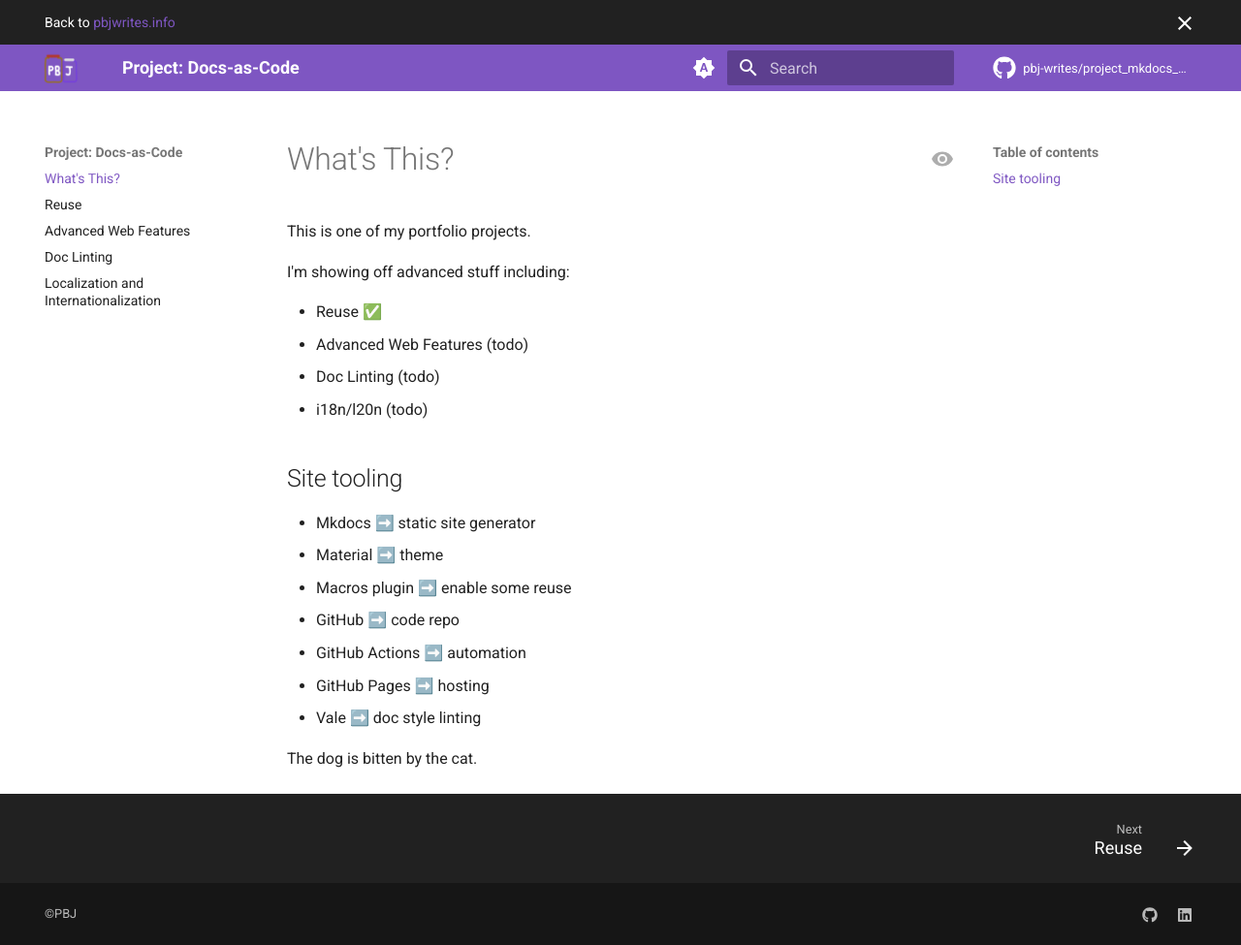
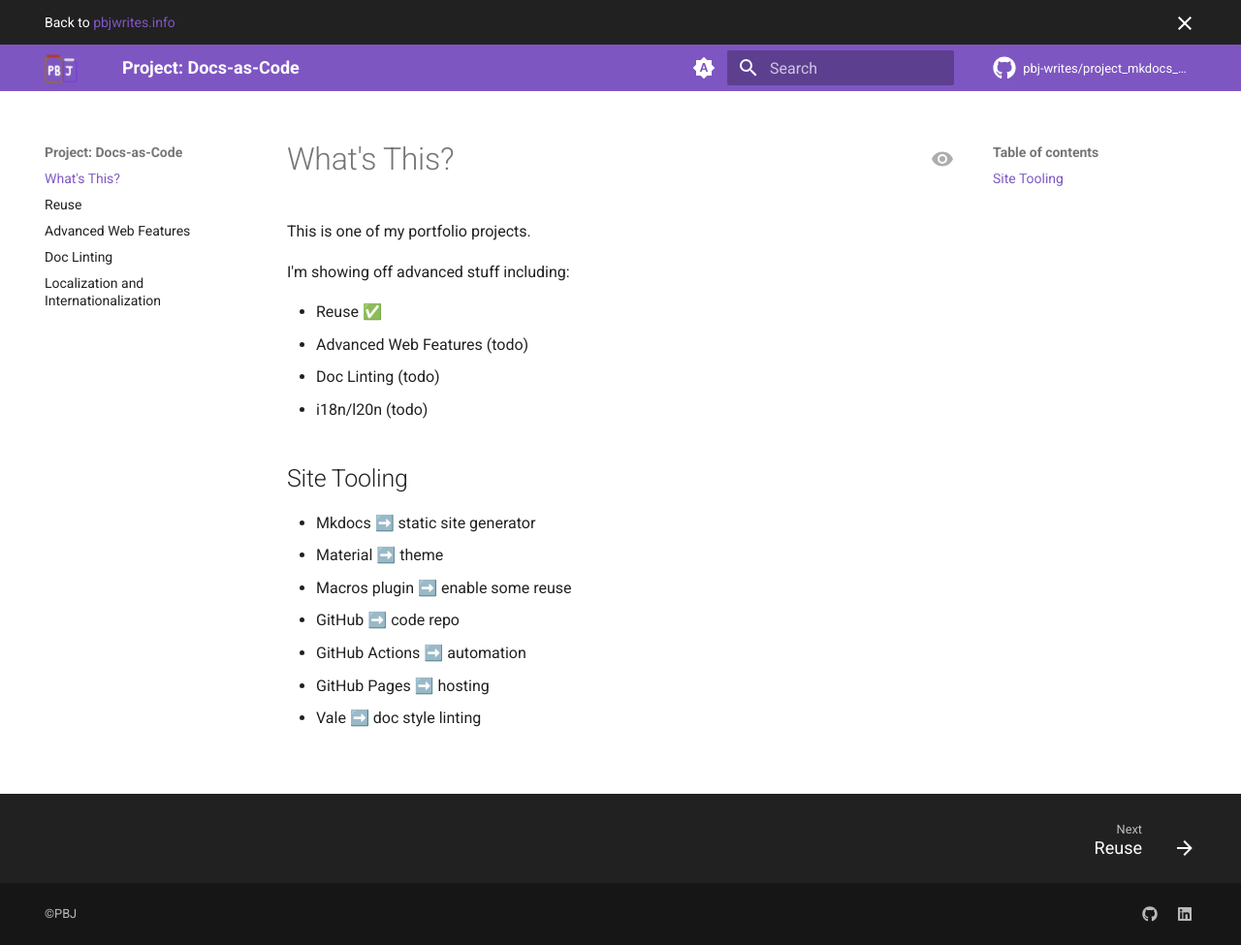
Before and after one commit to pbj-writes/project_mkdocs_material, an MkDocs documentation site: the page built from docs/index.md, in a window 1280 px wide and 975 px high. Shown: the whole window at 97% size. Built offline with MkDocs 1.6.1 and Material for MkDocs 9.7.7, drawn with Linux system fonts in a browser that asks for light colours; plug-ins that fetch from the network failed and are left out; comment, search, counter and statistics services are not loaded.

Commit message:
Fix vale issues.

```diff
--- a/docs/index.md
+++ b/docs/index.md
@@ -9,7 +9,7 @@
 - Doc Linting (todo)
 - i18n/l20n (todo)
 
-## Site tooling
+## Site Tooling
 
 - Mkdocs ➡️ static site generator
 - Material ➡️ theme
@@ -18,5 +18,3 @@
 - GitHub Actions ➡️ automation
 - GitHub Pages ➡️ hosting
 - Vale ➡️ doc style linting
-
-The dog is bitten by the cat.
```
